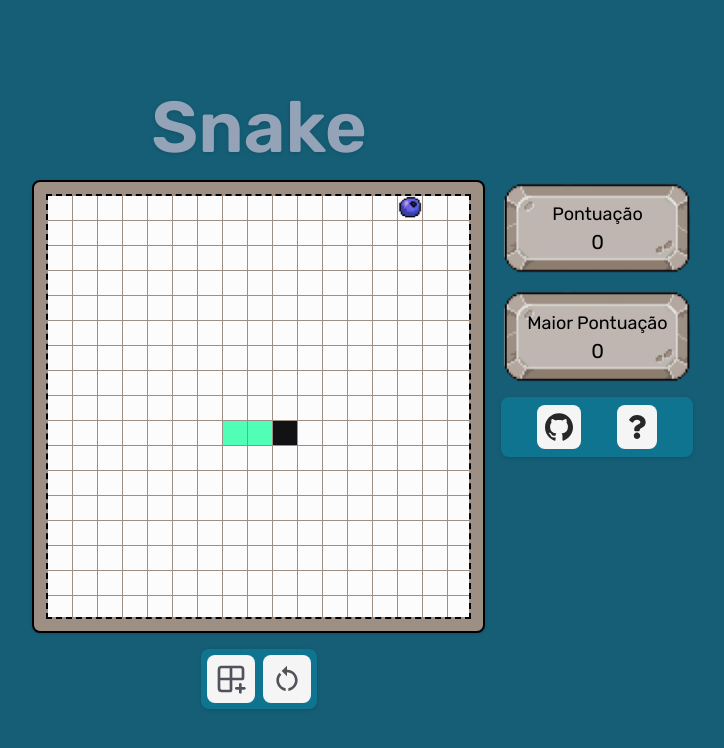
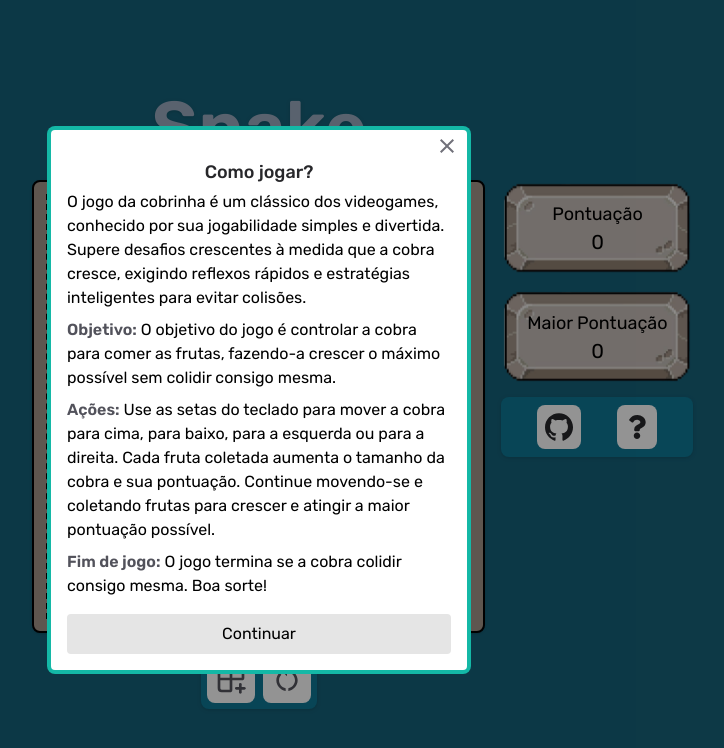
Before and after one commit to orochaa/snake, a React (Vite) app: page / in a window 1280 px wide. Both pictures are taken after a click on the button 1018 px from the left and 426 px from the top of the page. Shown: the top 748 px of the page, without its empty margins (381-1105 px from the left). Built offline with nearby package versions, Linux system fonts and the light colour scheme.

Commit message:
feat: add how to play

```diff
--- a/src/app.tsx
+++ b/src/app.tsx
@@ -31,6 +31,7 @@ export function App(): React.JSX.Element {
 
   const selectSizeModal = useModal()
   const lostModal = useModal()
+  const howToPlayModal = useModal()
 
   const handleOpenSelectSizeModal = useCallback(() => {
     selectSizeModal.current?.openModal()
@@ -49,6 +50,14 @@ export function App(): React.JSX.Element {
     setLost(false)
     lostModal.current?.closeModal()
   }, [lostModal, tableSize])
+
+  const handleOpenHowToPlayModal = useCallback(() => {
+    howToPlayModal.current?.openModal()
+  }, [howToPlayModal])
+
+  const handleCloseHowToPlayModal = useCallback(() => {
+    howToPlayModal.current?.closeModal()
+  }, [howToPlayModal])
 
   useEffect(() => {
     if (!direction || lost) {
@@ -292,6 +301,7 @@ export function App(): React.JSX.Element {
               <button
                 type="button"
                 className="flex items-center rounded-lg bg-neutral-100 p-2 text-zinc-600 hover:bg-neutral-200"
+                onClick={handleOpenHowToPlayModal}
                 title="Como jogar?"
               >
                 <FaQuestion size={24} className="text-zinc-800" />
@@ -392,6 +402,43 @@ export function App(): React.JSX.Element {
           Tentar Novamente
         </button>
       </Modal>
+
+      <Modal ref={howToPlayModal}>
+        <h2 className="text-center text-lg font-medium text-zinc-800">
+          Como jogar?
+        </h2>
+        <div className="mt-1 flex max-w-96 flex-col gap-2 text-pretty">
+          <p>
+            O jogo da cobrinha é um clássico dos videogames, conhecido por sua
+            jogabilidade simples e divertida. Supere desafios crescentes à
+            medida que a cobra cresce, exigindo reflexos rápidos e estratégias
+            inteligentes para evitar colisões.
+          </p>
+          <p>
+            <span className="font-semibold text-zinc-600">Objetivo:</span> O
+            objetivo do jogo é controlar a cobra para comer as frutas, fazendo-a
+            crescer o máximo possível sem colidir consigo mesma.
+          </p>
+          <p>
+            <span className="font-semibold text-zinc-600">Ações:</span> Use as
+            setas do teclado para mover a cobra para cima, para baixo, para a
+            esquerda ou para a direita. Cada fruta coletada aumenta o tamanho da
+            cobra e sua pontuação. Continue movendo-se e coletando frutas para
+            crescer e atingir a maior pontuação possível.
+          </p>
+          <p>
+            <span className="font-semibold text-zinc-600">Fim de jogo:</span> O
+            jogo termina se a cobra colidir consigo mesma. Boa sorte!
+          </p>
+        </div>
+        <button
+          type="button"
+          className="mt-4 block w-full rounded bg-neutral-200 p-2 hover:bg-neutral-300"
+          onClick={handleCloseHowToPlayModal}
+        >
+          Continuar
+        </button>
+      </Modal>
     </div>
   )
 }
```
